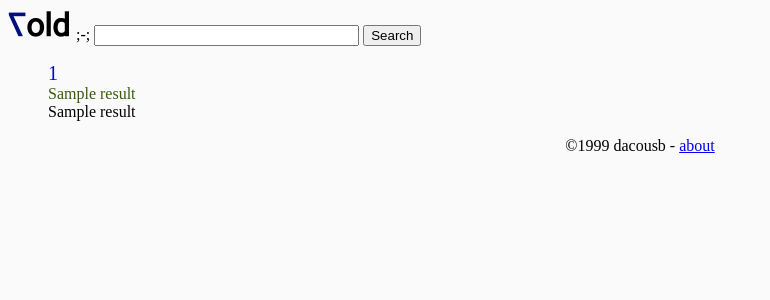
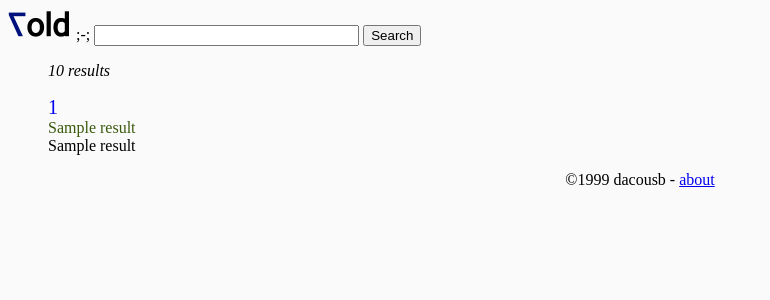
Before and after one commit to dacousb/7old, a Flask app: template templates/query.html in a window 1280 px wide. Shown: the top 300 px of the page, without its empty margins (0-770 px from the left). Run offline with Flask 2, Linux system fonts and the light colour scheme; the template is opened without the code that fills it: most values are stand-ins (such as "Sample title", 1, 10 or a date in 2020).

Commit message:
Number of results

```diff
--- a/app.py
+++ b/app.py
@@ -27,7 +27,7 @@ def index():
         list = searchdb(query)
         iperp = 10
         start = 0 if page == 1 else iperp * (page - 1)
-        return render_template("query.html", q=query, results=list[start: start+iperp], pgnum=int(len(list)/iperp)+1)
+        return render_template("query.html", q=query, results=list[start: start+iperp], pgnum=int(len(list)/iperp)+1, resnum=len(list))
 
 
 @app.route("/about")
--- a/templates/query.html
+++ b/templates/query.html
@@ -38,6 +38,11 @@
             <input type="submit" value="Search">
         </form>
     </div>
+    <div>
+        <ul>
+            <li><i>{{resnum}} results</i></li>
+        </ul>
+    </div>
     <div class="res">
         {% for r in results%}
         <ul>
```
